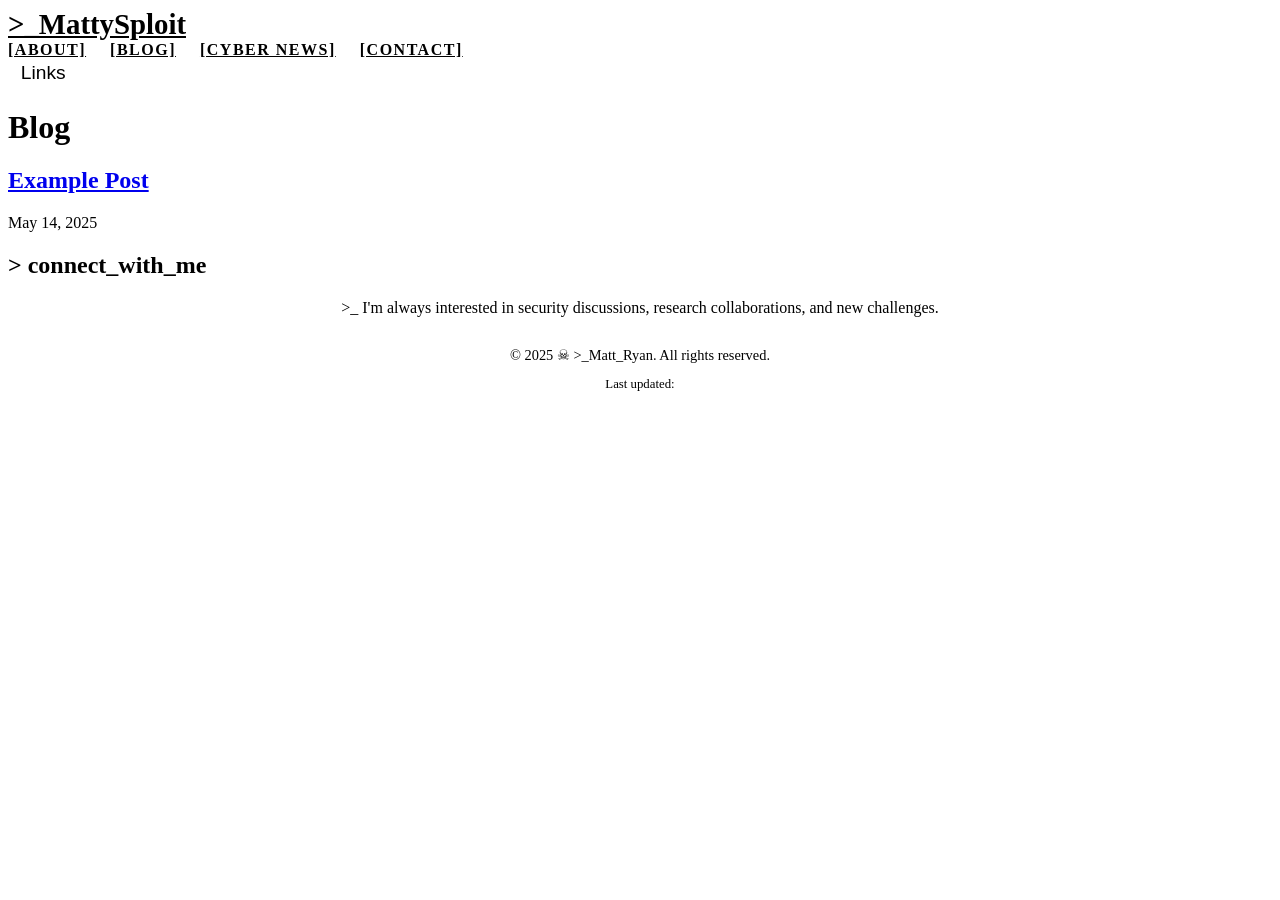
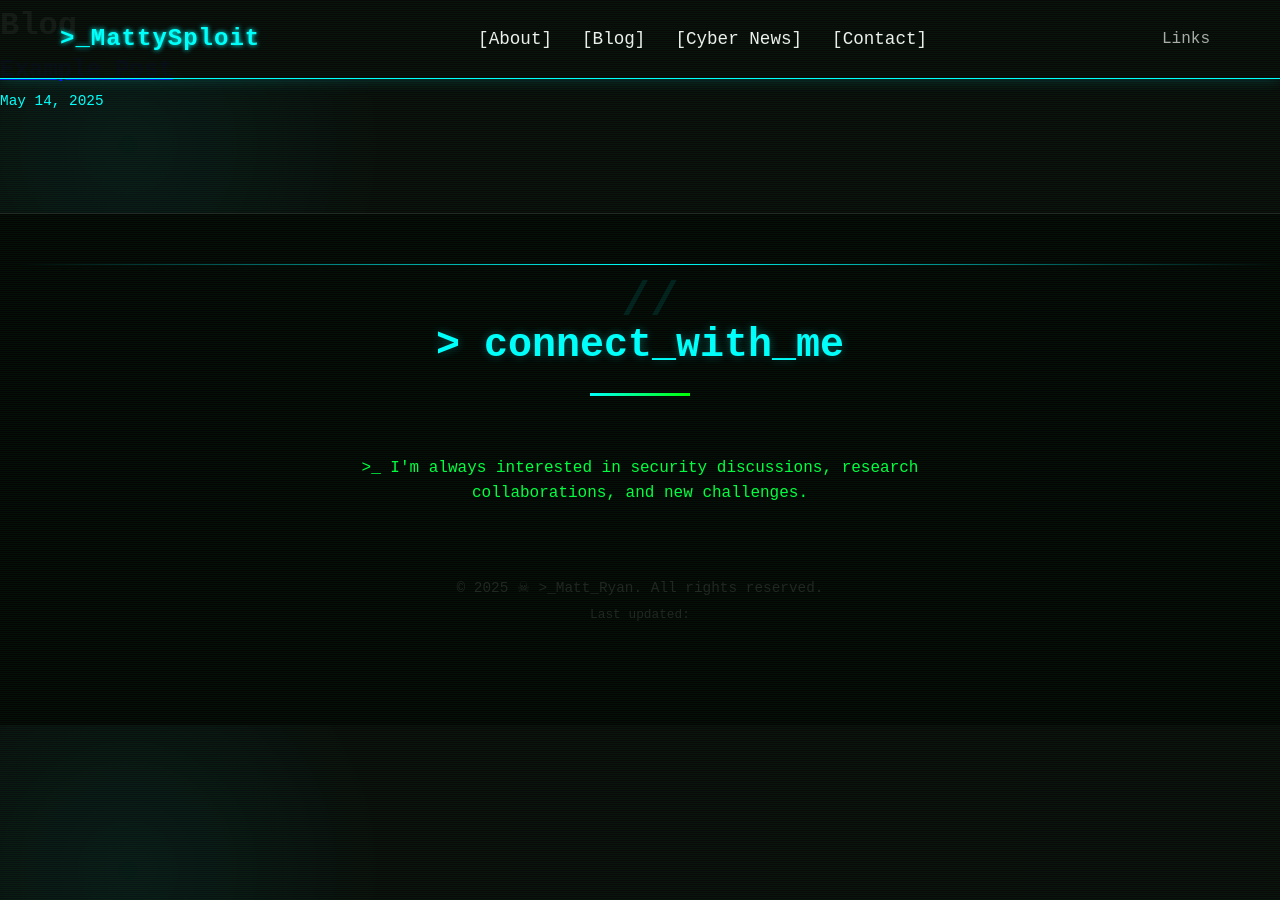
Before and after one commit to CTI-Buddy/cti-buddy.github.io, a Jekyll site: the page built from blog.md, in a window 1280 px wide. Built offline with Jekyll 4.4.1, drawn with Linux system fonts in a browser that asks for light colours.

Commit message:
Update default.html

```diff
--- a/_layouts/default.html
+++ b/_layouts/default.html
@@ -4,7 +4,7 @@
   <meta charset="UTF-8">
   <meta name="viewport" content="width=device-width, initial-scale=1.0">
   {% seo %}
-  <link rel="stylesheet" href="{{ '/assets/css/main.css' | relative_url }}">
+  <link rel="stylesheet" href="{{ '/assets/css/style.css' | relative_url }}">
   {% if site.google_analytics %}
   <script async src="https://www.googletagmanager.com/gtag/js?id={{ site.google_analytics }}"></script>
   <script>
```
